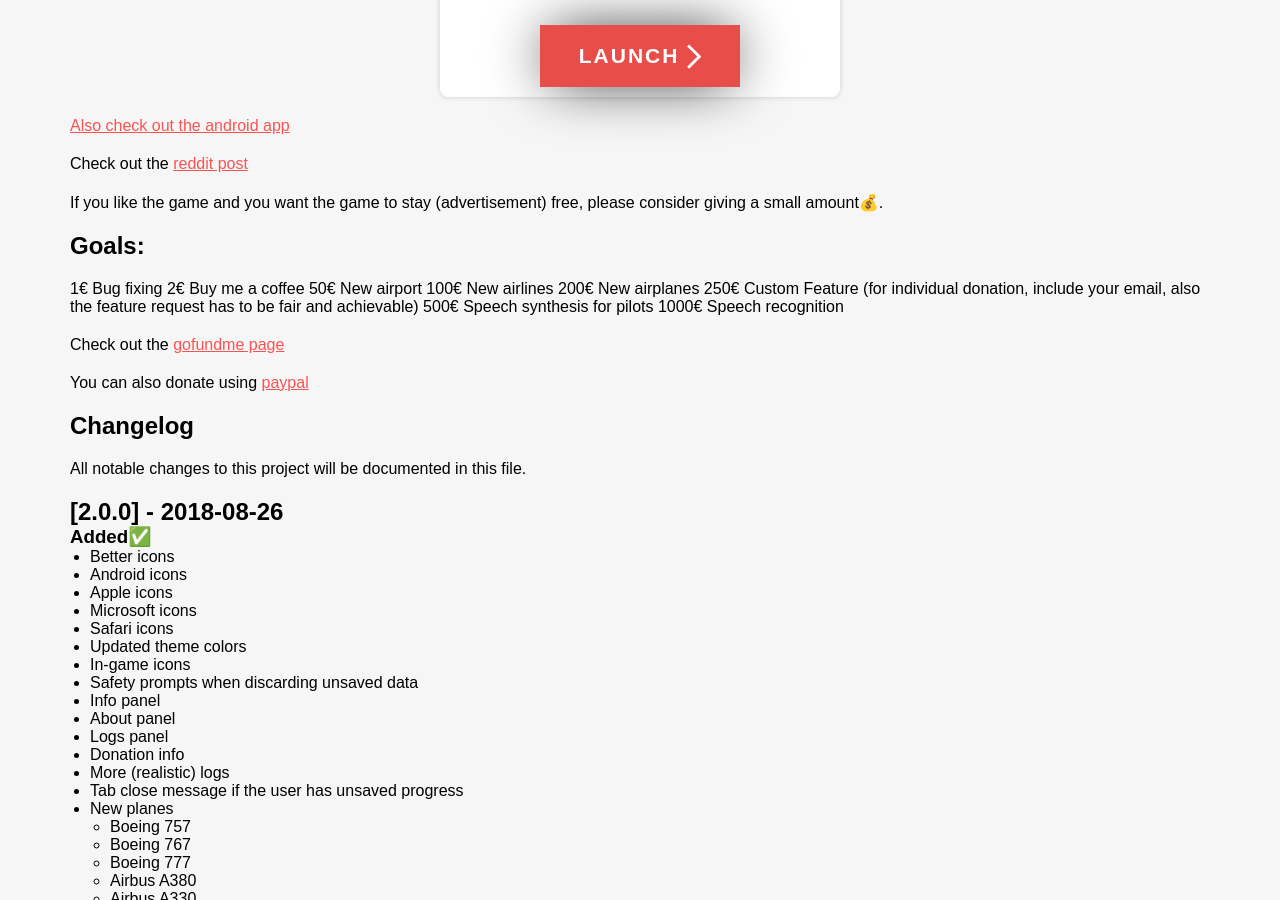
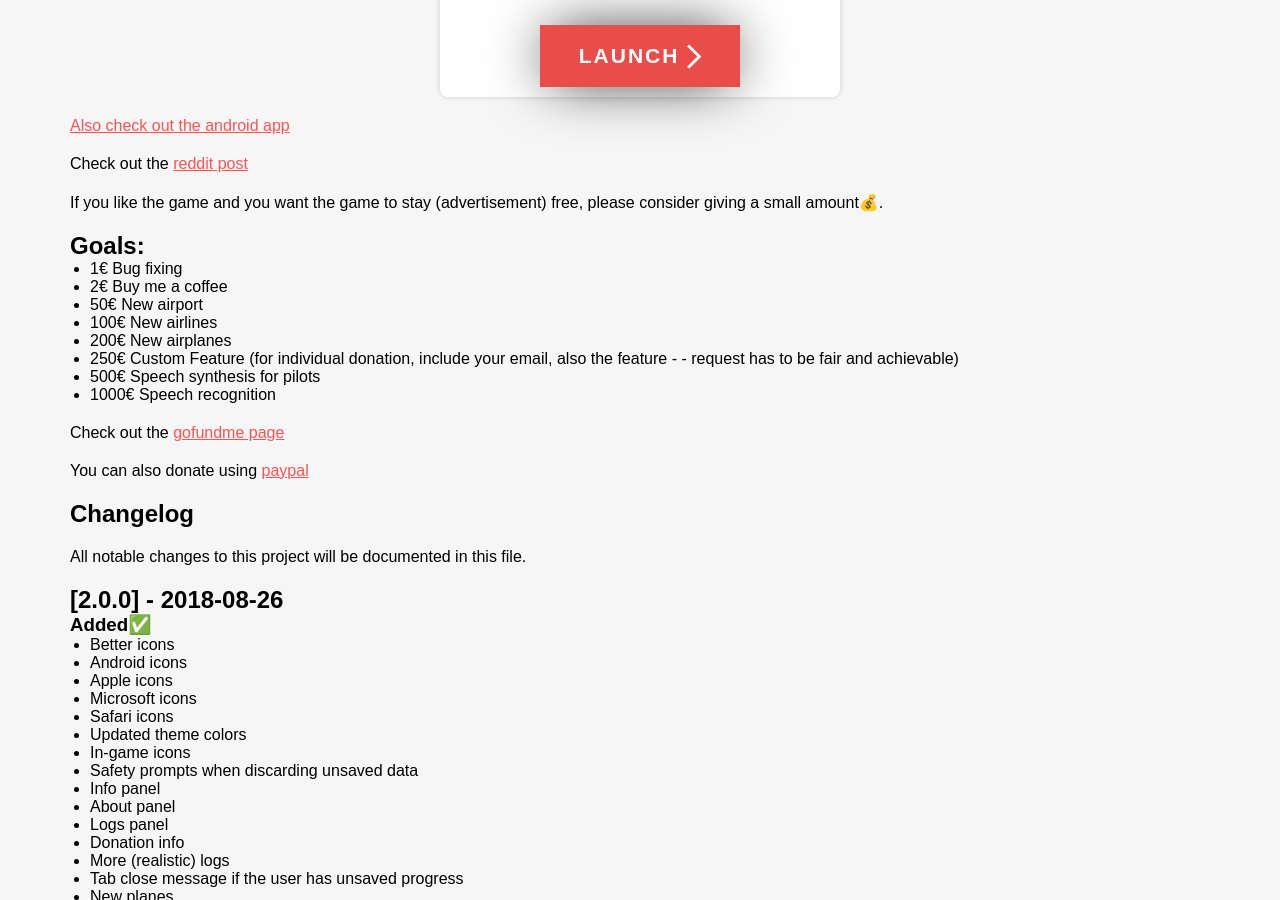
Before and after one commit to LesterGallagher/LesterGallagher.github.io, a Jekyll site: the page built from _posts/2018-08-26-atc-manager-2-version-2.markdown, in a window 1280 px wide and 900 px high, scrolled down 1079 px. Built offline with Jekyll 4.4.1, drawn with Linux system fonts in a browser that asks for light colours.

Commit message:
Updated Atc Manager 2 Version 2

```diff
--- a/_posts/2018-08-26-atc-manager-2-version-2.markdown
+++ b/_posts/2018-08-26-atc-manager-2-version-2.markdown
@@ -2,13 +2,13 @@
 title: ATC Manager 2 - version 2
 date: 2018-08-26 18:38:00 +02:00
 image: "/uploads/schiphol.PNG"
+description: With the release of version 2 a lot of things have changed (check out
+  the changelog below). New airplanes, operators, icons, ATIS info and a bunch of
+  improvements.
 portal_title: ATC Manager 2
 portal_description: "ATC Manager on the web.\n\n"
 portal_link: "/atc-manager-2/"
 portal_image: "/uploads/schiphol.PNG"
-description: With the release of version 2 a lot of things have changed (check out
-  the changelog below). New airplanes, operators, icons, ATIS info and a bunch of
-  improvements.
 ---
 
 With the release of version 2 a lot of things have changed (check out the changelog below). New airplanes, operators, icons, ATIS info and a bunch of improvements.
@@ -22,14 +22,14 @@ If you like the game and you want the game to stay (advertisement) free, please
 
 ## Goals:
 
-1€ Bug fixing
-2€ Buy me a coffee
-50€ New airport
-100€ New airlines
-200€ New airplanes
-250€ Custom Feature (for individual donation, include your email, also the feature request has to be fair and achievable)
-500€ Speech synthesis for pilots
-1000€ Speech recognition
+- 1€ Bug fixing
+- 2€ Buy me a coffee
+- 50€ New airport
+- 100€ New airlines
+- 200€ New airplanes
+- 250€ Custom Feature (for individual donation, include your email, also the feature - - request has to be fair and achievable)
+- 500€ Speech synthesis for pilots
+- 1000€ Speech recognition
 
 Check out the [gofundme page](https://www.gofundme.com/manage/atc-manager-2)
 
```
